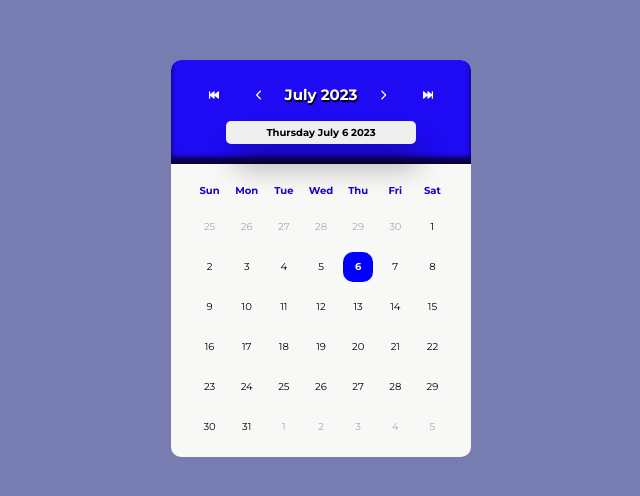
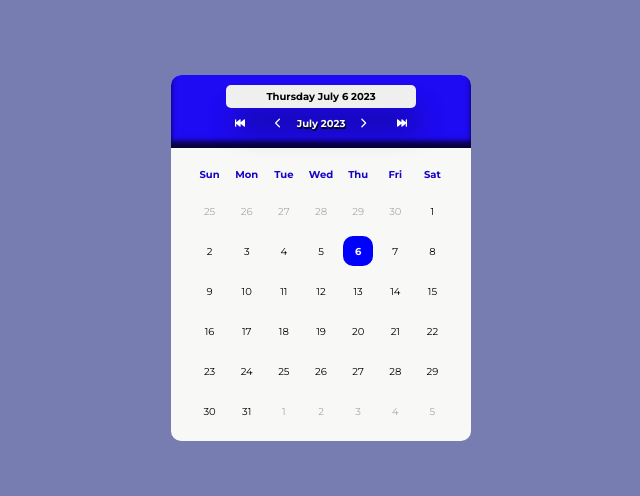
Before and after one commit to modough/react-dateselector, a React (Vite) app: page / in a window 1280 px wide. Shown: the part 150-646 px from the top of the page, without its empty margins (319-959 px from the left). Built offline with nearby package versions, Linux system fonts and the light colour scheme.

Commit message:
refacto css

```diff
--- a/src/css/currentDate.css
+++ b/src/css/currentDate.css
@@ -1,5 +1,5 @@
 .current-date {
-  font-size: 15px;
+  font-size: 10px;
   font-weight: 700;
   text-shadow: 1px 2px 1px black;
 }
--- a/src/css/dayPicker.css
+++ b/src/css/dayPicker.css
@@ -6,14 +6,12 @@
   border-radius: 10px;
 }
 .daypicker-wrapper .header {
-  position: relative;
   display: flex;
   align-items: center;
   justify-content: center;
-  flex-direction: column;
-  gap: 11px;
+  flex-direction: column-reverse;
   color: white;
-  padding: 20px;
+  padding: 10px;
   background-color: #1e0af3;
   border-radius: 10px 10px 0 0;
   box-shadow: 0px -7px 5px 0px rgba(0, 0, 0, 0.75) inset;
@@ -21,7 +19,6 @@
   -moz-box-shadow: 0px -7px 5px 0px rgba(0, 0, 0, 0.75) inset;
 }
 .daypicker-wrapper .header .icons {
-  width: 255px;
   display: flex;
   align-items: center;
   justify-content: space-between;
```
